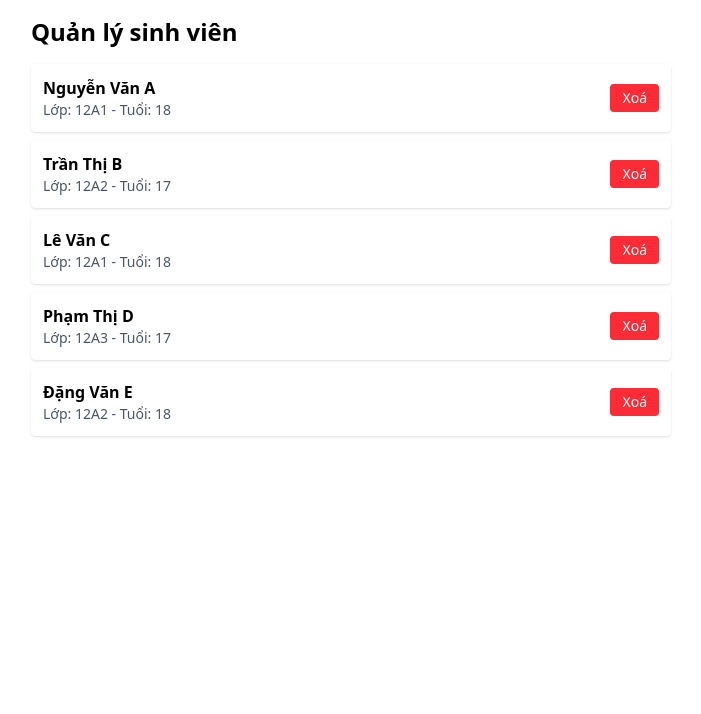
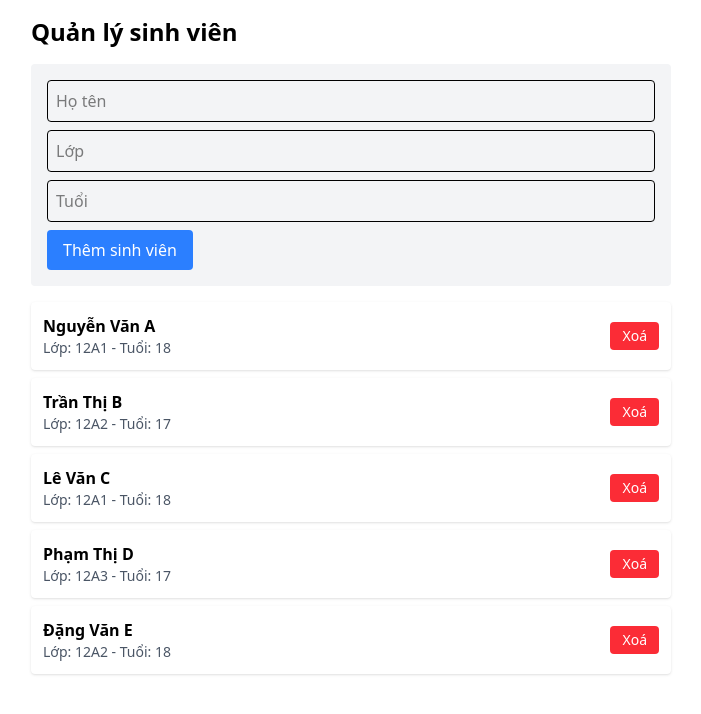
Before and after one commit to bloghaynhat/PTGD_Ktra_2304, a React (Vite) app: page / in a window 1280 px wide. Shown: the top 714 px of the page, without its empty margins (289-990 px from the left). Built offline with nearby package versions, Linux system fonts and the light colour scheme.

Commit message:
feat: thêm  sinh viên mới

```diff
--- a/src/App.jsx
+++ b/src/App.jsx
@@ -1,5 +1,6 @@
 import { useState } from "react";
 import StudentList from "./components/StudentList";
+import StudentForm from "./components/StudentForm";
 
 const sampleStudents = [
   { id: 1, name: "Nguyễn Văn A", class: "12A1", age: 18 },
@@ -12,9 +13,17 @@ const sampleStudents = [
 function App() {
   const [students, setStudents] = useState(sampleStudents);
 
+  const addStudent = (newStudent) => {
+    setStudents((prev) => [
+      ...prev,
+      { ...newStudent, id: Date.now() },
+    ]);
+  };
+
   return (
     <div className="max-w-2xl mx-auto p-4">
       <h1 className="text-2xl font-bold mb-4">Quản lý sinh viên</h1>
+      <StudentForm onAddStudent={addStudent} />
       <StudentList students={students} />
     </div>
   );
--- /dev/null
+++ b/src/components/StudentForm.jsx
@@ -0,0 +1,51 @@
+import { useState } from "react";
+
+export default function StudentForm({ onAddStudent }) {
+  const [name, setName] = useState("");
+  const [studentClass, setStudentClass] = useState("");
+  const [age, setAge] = useState("");
+
+  const handleSubmit = (e) => {
+    e.preventDefault();
+    if (!name || !studentClass || !age) return alert("Vui lòng nhập đầy đủ thông tin");
+    onAddStudent({ name, class: studentClass, age: parseInt(age) });
+    setName("");
+    setStudentClass("");
+    setAge("");
+  };
+
+  return (
+    <form
+      onSubmit={handleSubmit}
+      className="mb-4 p-4 bg-gray-100 rounded space-y-2"
+    >
+      <input
+        type="text"
+        placeholder="Họ tên"
+        className="w-full p-2 border rounded"
+        value={name}
+        onChange={(e) => setName(e.target.value)}
+      />
+      <input
+        type="text"
+        placeholder="Lớp"
+        className="w-full p-2 border rounded"
+        value={studentClass}
+        onChange={(e) => setStudentClass(e.target.value)}
+      />
+      <input
+        type="number"
+        placeholder="Tuổi"
+        className="w-full p-2 border rounded"
+        value={age}
+        onChange={(e) => setAge(e.target.value)}
+      />
+      <button
+        type="submit"
+        className="bg-blue-500 text-white px-4 py-2 rounded hover:bg-blue-600"
+      >
+        Thêm sinh viên
+      </button>
+    </form>
+  );
+}
```
Also changed, not shown: MinhChung/thêm  sinh viên mới.PNG (added).
